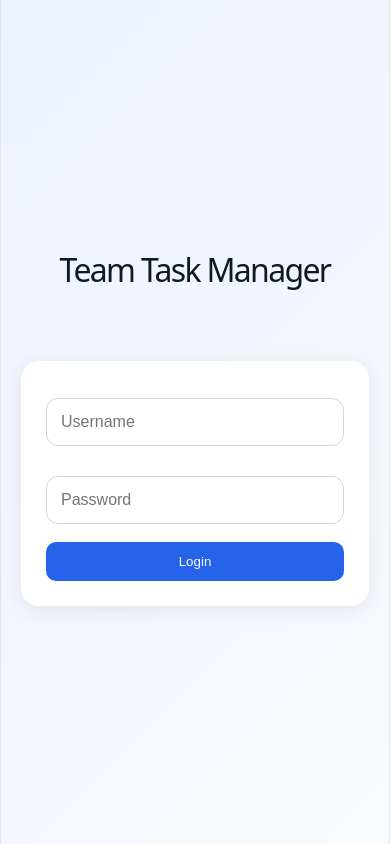
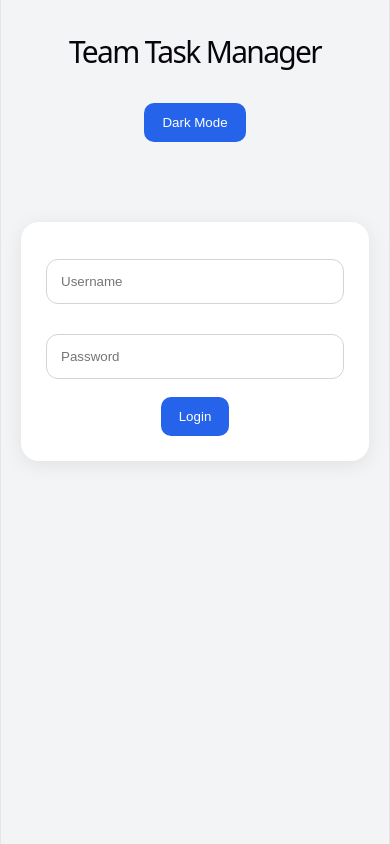
Before and after one commit to manik8022/team-task-manager, a React app in the folder frontend/: page / in a window 390 px wide. Built offline with nearby package versions, Linux system fonts and the light colour scheme; the HTML template or start-up script is replaced by a standard one.

Commit message:
Added dark mode

```diff
--- a/frontend/src/App.css
+++ b/frontend/src/App.css
@@ -6,11 +6,12 @@
 
 body {
   font-family: Arial, sans-serif;
-  background: linear-gradient(
-    135deg,
-    #eef2ff,
-    #f8fafc
-  );
+  background: #f3f4f6;
+}
+
+.dark {
+  background: #111827;
+  color: white;
   min-height: 100vh;
 }
 
@@ -20,21 +21,15 @@ body {
   padding: 40px 20px;
 }
 
-h1 {
-  text-align: center;
+.topbar {
+  display: flex;
+  justify-content: space-between;
+  align-items: center;
   margin-bottom: 30px;
-  color: #111827;
-  font-size: 42px;
 }
 
-h2 {
-  margin-bottom: 25px;
-  color: #1f2937;
-}
-
-h3 {
-  margin-bottom: 15px;
-  color: #374151;
+h1 {
+  font-size: 40px;
 }
 
 .card {
@@ -44,6 +39,10 @@ h3 {
   margin-top: 20px;
   box-shadow:
     0 4px 20px rgba(0,0,0,0.08);
+}
+
+.dark .card {
+  background: #1f2937;
 }
 
 .dashboard-grid {
@@ -59,18 +58,15 @@ h3 {
   border-radius: 18px;
   padding: 25px;
   text-align: center;
-  box-shadow:
-    0 4px 20px rgba(0,0,0,0.08);
 }
 
-.stat-card h3 {
-  color: #6b7280;
+.dark .stat-card {
+  background: #1f2937;
 }
 
 .stat-card p {
   font-size: 34px;
   font-weight: bold;
-  color: #111827;
 }
 
 input {
@@ -80,7 +76,6 @@ input {
   margin-bottom: 18px;
   border-radius: 12px;
   border: 1px solid #d1d5db;
-  font-size: 16px;
 }
 
 button {
@@ -92,17 +87,9 @@ button {
   cursor: pointer;
 }
 
-button:hover {
-  background: #1d4ed8;
-}
-
 .logout-btn {
   background: #dc2626;
   margin-top: 25px;
-}
-
-.logout-btn:hover {
-  background: #b91c1c;
 }
 
 .status {
@@ -164,8 +151,8 @@ td {
   border-bottom: 1px solid #e5e7eb;
 }
 
-tr:hover {
-  background: #f9fafb;
+.dark td {
+  border-bottom: 1px solid #374151;
 }
 
 @keyframes spin {
@@ -181,18 +168,19 @@ tr:hover {
 
 @media screen and (max-width: 768px) {
 
+  .topbar {
+    flex-direction: column;
+    gap: 20px;
+  }
+
   h1 {
-    font-size: 32px;
+    font-size: 30px;
   }
 
   .container {
     padding: 20px;
   }
 
-  button {
-    width: 100%;
-  }
-
   table {
     min-width: 700px;
   }
--- a/frontend/src/App.jsx
+++ b/frontend/src/App.jsx
@@ -16,6 +16,8 @@ function App() {
   const [role, setRole] = useState("");
 
   const [loading, setLoading] = useState(false);
+
+  const [darkMode, setDarkMode] = useState(false);
 
   const [newTask, setNewTask] = useState({
     title: "",
@@ -207,9 +209,25 @@ function App() {
   }, []);
 
   return (
+    <div className={darkMode ? "dark" : ""}>
+
       <div className="container">
 
+        <div className="topbar">
+
           <h1>Team Task Manager</h1>
+
+          <button
+            onClick={() =>
+              setDarkMode(!darkMode)
+            }
+          >
+            {darkMode
+              ? "Light Mode"
+              : "Dark Mode"}
+          </button>
+
+        </div>
 
         {loading ? (
 
@@ -267,8 +285,7 @@ function App() {
 
             <p
               style={{
-              marginBottom: "20px",
-              color: "#6b7280"
+                marginBottom: "20px"
               }}
             >
 
@@ -421,6 +438,8 @@ function App() {
         )}
 
       </div>
+
+    </div>
   );
 }
 
```
Lines whose indentation alone changed are shown as unchanged.
